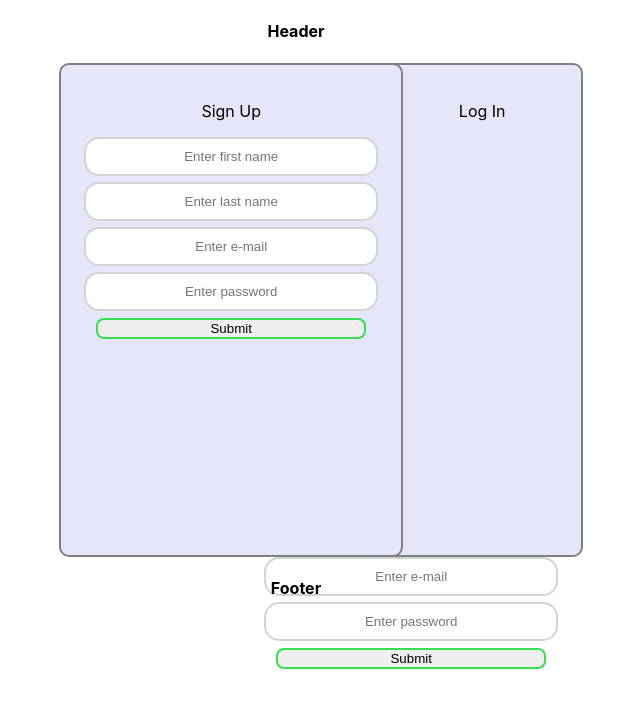
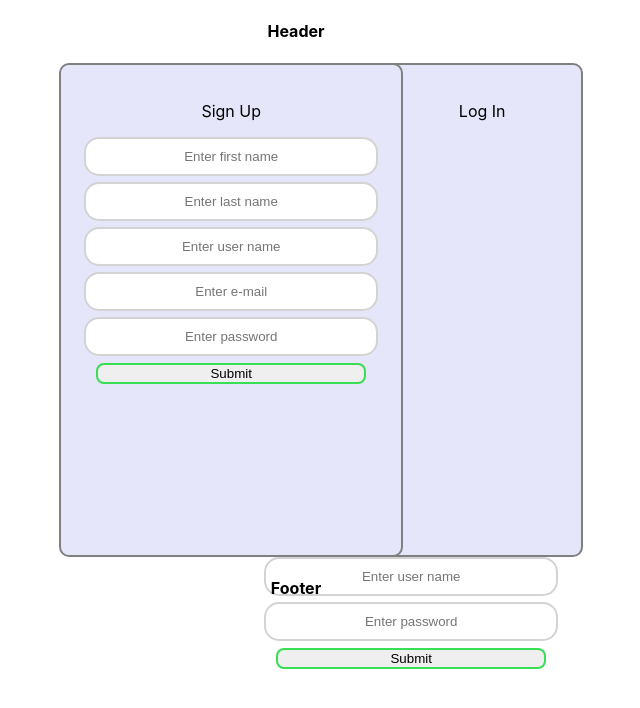
Before and after one commit to bacancy-neel/react-js, a React (Create React App) app in the folder signup-login/: page / in a window 1280 px wide. Shown: the top 708 px of the page, without its empty margins (344-984 px from the left). Built offline with nearby package versions, Linux system fonts and the light colour scheme.

Commit message:
Ready to deploy

```diff
--- a/signup-login/src/components/Body.js
+++ b/signup-login/src/components/Body.js
@@ -10,12 +10,14 @@ class Body extends Component {
             signUpForm: {
                 first_name: "",
                 last_name: "",
+                username: "",
                 email: "",
                 password: ""
 
             },
+            users: [],
             loginForm: {
-                email: "",
+                username: "",
                 password: ""
 
             }
@@ -23,18 +25,18 @@ class Body extends Component {
         this.inputChange = this.inputChange.bind(this);
     }
 
-    inputChange(e) {
+    inputChange = (e) => {
         console.log("Function called!");
 
         if (e.target.className === "signUpForm") {
-            const signUpForm = { ...this.state.signUpForm, [e.target.id]: e.target.value };
+            const signUpForm = { ...this.state.signUpForm, [e.target.name]: e.target.value };
             this.setState({ signUpForm }, () => {
                 console.log(this.state);
             })
         }
 
         else {
-            const loginForm = { ...this.state.loginForm, [e.target.id]: e.target.value };
+            const loginForm = { ...this.state.loginForm, [e.target.name]: e.target.value };
             this.setState({ loginForm }, () => {
                 console.log(this.state);
             })
@@ -42,15 +44,83 @@ class Body extends Component {
     }
 
 
+    onAddUser = () => {
+        // not allowed AND not working
+
+        const { signUpForm, users } = this.state;
+
+        if (signUpForm.first_name === "" || signUpForm.last_name === "" || signUpForm.username === "" || signUpForm.email === "" || signUpForm.password === "") {
+            alert("Fill all details");
+            return;
+        }
+
+        let check = users.filter((user) => {
+            return user.username === signUpForm.username;
+        });
+
+        if (check.length !== 0) {
+            alert("User already exist");
+            return;
+        }
+
+
+        this.state.users.push({
+            "first_name": signUpForm.first_name,
+            "last_name": signUpForm.last_name,
+            "username": signUpForm.username,
+            "email": signUpForm.email,
+            "password": signUpForm.password
+
+        });
+
+        this.setState({
+            users,
+            signUpForm: {
+                first_name: "",
+                last_name: "",
+                username: "",
+                email: "",
+                password: ""
+
+            }
+        }, () => {
+            alert("Submitted succesfully!");
+            console.log(this.state);
+        });
+
+    }
+
+    onLogin = () => {
+        const { loginForm, users } = this.state;
+
+        if (loginForm.username === "" || loginForm.password === "") {
+            alert("Fill all details");
+            return;
+        }
+
+        let check = users.filter((user) => {
+            return (user.username === loginForm.username) && (user.password === loginForm.password);
+        });
+
+        if (check.length !== 0) {
+            alert("Logged in succesfully");
+            return;
+        }
+        else {
+            alert("User does not exist!");
+            return;
+        }
+    }
 
 
     render() {
 
 
+
         return (
             <React.Fragment>
-                <SignUp inputChange={this.inputChange} f_name={this.state.signUpForm.first_name} l_name={this.state.signUpForm.last_name} email={this.state.signUpForm.email} pass={this.state.signUpForm.password} />
-                <Login inputChange={this.inputChange} email={this.state.loginForm.email} pass={this.state.loginForm.password} />
+                <SignUp inputChange={this.inputChange} onAddUser={this.onAddUser} f_name={this.state.signUpForm.first_name} l_name={this.state.signUpForm.last_name} u_name={this.state.signUpForm.username} email={this.state.signUpForm.email} pass={this.state.signUpForm.password} />
+                <Login inputChange={this.inputChange} onLogin={this.onLogin} u_name={this.state.loginForm.username} pass={this.state.loginForm.password} />
             </React.Fragment>
         );
     }
--- a/signup-login/src/components/Login.js
+++ b/signup-login/src/components/Login.js
@@ -12,21 +12,21 @@ class Login extends Component {
                 <input
                     className="loginForm"
                     type="text"
-                    placeholder="Enter e-mail"
-                    id="email"
-                    value={this.props.email.value}
+                    placeholder="Enter user name"
+                    name="username"
+                    value={this.props.u_name.value}
                     onChange={(e) => this.props.inputChange(e, 6)}
                 />
                 <input
                     className="loginForm"
                     type="password"
                     placeholder="Enter password"
-                    id="password"
+                    name="password"
                     value={this.props.pass.value}
                     onChange={(e) => this.props.inputChange(e, 6)}
                 />
 
-                <input type="button" value="Submit" className="btn" />
+                <input type="button" value="Submit" className="btn" onClick={() => this.props.onLogin()} />
             </div>
         );
     }
--- a/signup-login/src/components/SignUp.js
+++ b/signup-login/src/components/SignUp.js
@@ -13,7 +13,7 @@ class SignUp extends Component {
                     className="signUpForm"
                     type="text"
                     placeholder="Enter first name"
-                    id="first_name"
+                    name="first_name"
                     value={this.props.f_name.value}
                     onChange={(e) => this.props.inputChange(e)}
                 />
@@ -21,15 +21,23 @@ class SignUp extends Component {
                     className="signUpForm"
                     type="text"
                     placeholder="Enter last name"
-                    id="last_name"
+                    name="last_name"
                     value={this.props.l_name.value}
                     onChange={(e) => this.props.inputChange(e)}
                 />
                 <input
                     className="signUpForm"
                     type="text"
+                    placeholder="Enter user name"
+                    name="username"
+                    value={this.props.u_name.value}
+                    onChange={(e) => this.props.inputChange(e)}
+                />
+                <input
+                    className="signUpForm"
+                    type="text"
                     placeholder="Enter e-mail"
-                    id="email"
+                    name="email"
                     value={this.props.email.value}
                     onChange={(e) => this.props.inputChange(e)}
                 />
@@ -37,12 +45,12 @@ class SignUp extends Component {
                     className="signUpForm"
                     type="password"
                     placeholder="Enter password"
-                    id="password"
+                    name="password"
                     value={this.props.pass.value}
                     onChange={(e) => this.props.inputChange(e)}
                 />
 
-                <input type="button" value="Submit" className="btn" />
+                <input type="button" value="Submit" className="btn" onClick={() => this.props.onAddUser()} />
             </div>
         );
     }
```
